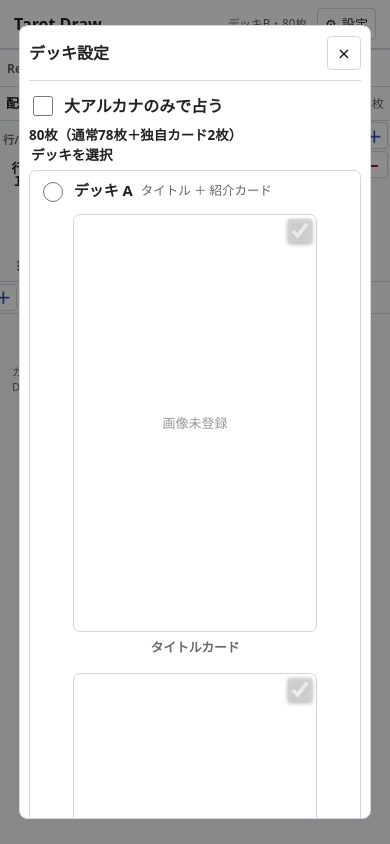
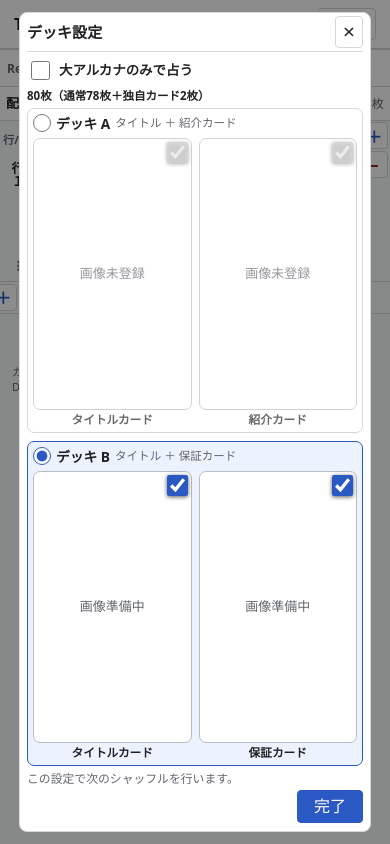
Before and after one commit to kinoko34077/tarot-draw, a website with bundled scripts: page web/index.html in a window 390 px wide. Both pictures are taken after a click on the button "設定を開く". Built offline with nearby package versions, Linux system fonts and the light colour scheme.

Commit message:
style(#103): compress settings header, controls and card layout; two-up mobile previews

```diff
--- a/web/styles.css
+++ b/web/styles.css
@@ -1377,3 +1377,52 @@ input:focus-visible {
 .settings-major-choice { display:flex; gap:8px; align-items:center; flex-wrap:wrap; margin:12px 0 7px; font-weight:650; cursor:pointer; }
 .settings-major-choice input { min-width:20px; width:20px; height:20px; accent-color:var(--accent); }
 .settings-major-choice small { flex-basis:100%; padding-left:28px; color:var(--muted); font-size:.77rem; font-weight:400; }
+
+/* #103: dense settings layout. Card aspect ratio, full-area selection and
+   checkboxes remain operable; remove surplus whitespace instead of clipping. */
+.settings-dialog { max-height: calc(100dvh - 12px); }
+.settings-panel { padding: 0 10px 8px; }
+.settings-heading { padding: 3px 0; }
+.settings-heading h2 { font-size: .94rem; }
+.settings-close { width: 28px; min-height: 28px; }
+.settings-mode-row {
+  display: flex; gap: 5px 10px; flex-wrap: wrap;
+  align-items: center; justify-content: space-between;
+  padding: 6px 0 4px;
+}
+.settings-mode-row .settings-major-choice {
+  margin: 0; gap: 6px; font-size: .84rem; font-weight: 650;
+  flex-wrap: nowrap;
+}
+.settings-mode-row .settings-major-choice input { width: 19px; height: 19px; min-width: 19px; }
+.settings-mode-row .settings-card-count { margin: 0; font-size: .77rem; font-weight: 600; }
+.deck-choices { display: grid; grid-template-columns: repeat(2,minmax(0,1fr)); gap: 8px; }
+.deck-choices legend {
+  position: absolute; width: 1px; height: 1px; overflow: hidden;
+  padding: 0; margin: -1px; clip: rect(0,0,0,0); white-space: nowrap;
+  border: 0;
+}
+.deck-choice { padding: 6px; }
+.deck-choice-line { gap: 5px; font-size: .86rem; }
+.deck-choice-line input { width: 18px; height: 18px; margin: 0; }
+.deck-choice-line > span { font-size: .72rem; }
+.deck-preview-list { gap: 7px; max-width: 460px; margin: 5px auto 0; }
+.deck-preview { line-height: 1.2; }
+.deck-preview-name { padding: 3px 0 0; font-size: .73rem; font-weight: 600; }
+.deck-preview-checkbox { top: 5px; right: 5px; width: 22px; height: 22px; }
+.settings-scope { margin: 4px 0 0; min-height: 1.1em; font-size: .74rem; }
+.settings-footer { padding-top: 4px; }
+.settings-footer button { min-height: 32px; }
+@media (max-width: 720px) {
+  .deck-choices { grid-template-columns: minmax(0,1fr); }
+}
+@media (max-width: 420px) {
+  .settings-panel { padding-inline: 7px; }
+  .deck-choice { padding: 5px; }
+  .deck-preview-list {
+    grid-template-columns: repeat(2,minmax(0,1fr));
+    width: 100%; max-width: 460px; gap: 7px; margin: 5px auto 0;
+  }
+  .settings-mode-row .settings-card-count { font-size: .72rem; }
+  .deck-preview-checkbox { width: 21px; height: 21px; top: 4px; right: 4px; }
+}
```
